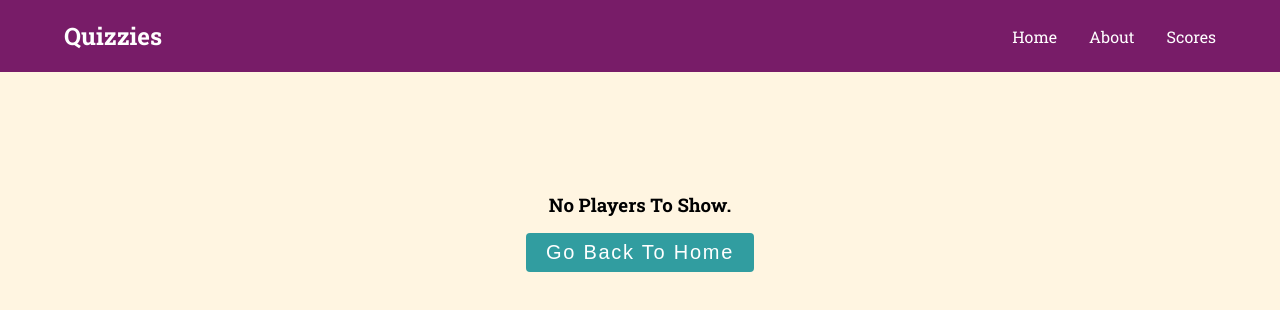
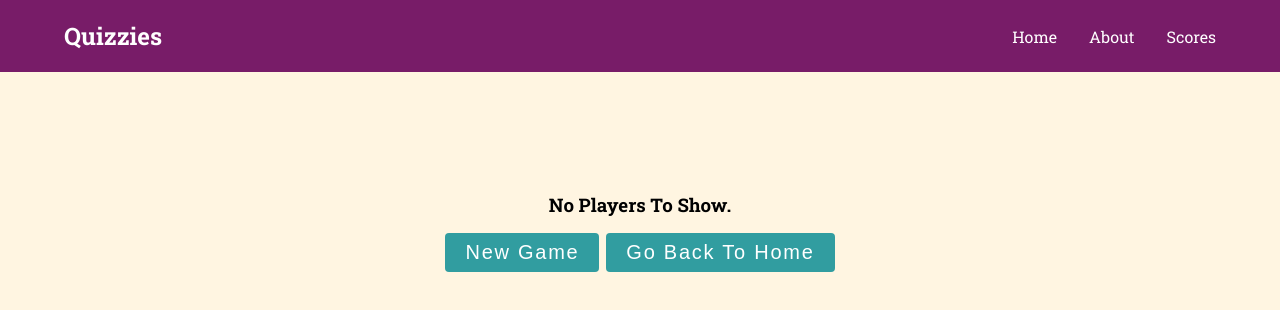
Before and after one commit to stha-sulav/quiz, a React (Vite) app: page /score in a window 1280 px wide. Shown: the top 310 px of the page. Built offline with nearby package versions, Linux system fonts and the light colour scheme.

Commit message:
loacal storage added

```diff
--- a/src/components/Modal.jsx
+++ b/src/components/Modal.jsx
@@ -22,6 +22,7 @@ const Modal = ({ show }) => {
 
   const handleCancel = () => {
     dispatch(setModal());
+    dispatch(setPlayers({ score: score }));
   };
 
   return (
--- a/src/features/playerSlice.js
+++ b/src/features/playerSlice.js
@@ -1,10 +1,12 @@
 import { createSlice } from "@reduxjs/toolkit";
+
+const data = localStorage.getItem("playerScore");
 
 const playerSlice = createSlice({
   name: "player",
   initialState: {
     playerName: "",
-    players: [],
+    players: data ? JSON.parse(data) : [],
   },
   reducers: {
     setPlayerName: (state, { payload }) => {
@@ -19,8 +21,8 @@ const playerSlice = createSlice({
           name: state.playerName,
           score: score,
         },
-      ];
-      console.log(state.players.name);
+      ].sort((a, b) => b.score - a.score);
+      localStorage.setItem("playerScore", JSON.stringify(state.players));
     },
   },
 });
--- a/src/pages/Score.jsx
+++ b/src/pages/Score.jsx
@@ -1,14 +1,18 @@
 import React from "react";
-import { useSelector } from "react-redux";
+import { useDispatch, useSelector } from "react-redux";
 import { Link } from "react-router-dom";
 import Buttons from "../components/Buttons";
 import ScoreList from "../components/ScoreList";
-import { getAllPlayers } from "../features/playerSlice";
+import { getAllPlayers, setPlayerName } from "../features/playerSlice";
 import "../styles/Score.css";
 
 const Score = () => {
+  const dispatch = useDispatch();
   const allPLayers = useSelector(getAllPlayers);
-  console.log(allPLayers);
+
+  const handleNewGame = () => {
+    dispatch(setPlayerName({ name: "" }));
+  };
 
   return (
     <section className="score-section">
@@ -21,9 +25,15 @@ const Score = () => {
             <ScoreList players={allPLayers} />
           </>
         )}
-        <Link to={"/"}>
-          <Buttons name={"Go back to home"} />
-        </Link>
+        <div className="btn-container">
+          <Link to={"/"} onClick={handleNewGame}>
+            <Buttons name={"new game"} />
+          </Link>
+
+          <Link to={"/"}>
+            <Buttons name={"Go back to home"} />
+          </Link>
+        </div>
       </div>
     </section>
   );
--- a/src/styles/Score.css
+++ b/src/styles/Score.css
@@ -17,3 +17,7 @@
   text-transform: capitalize;
   text-align: center;
 }
+
+.content .btn-container {
+  width: 32%;
+}
```
